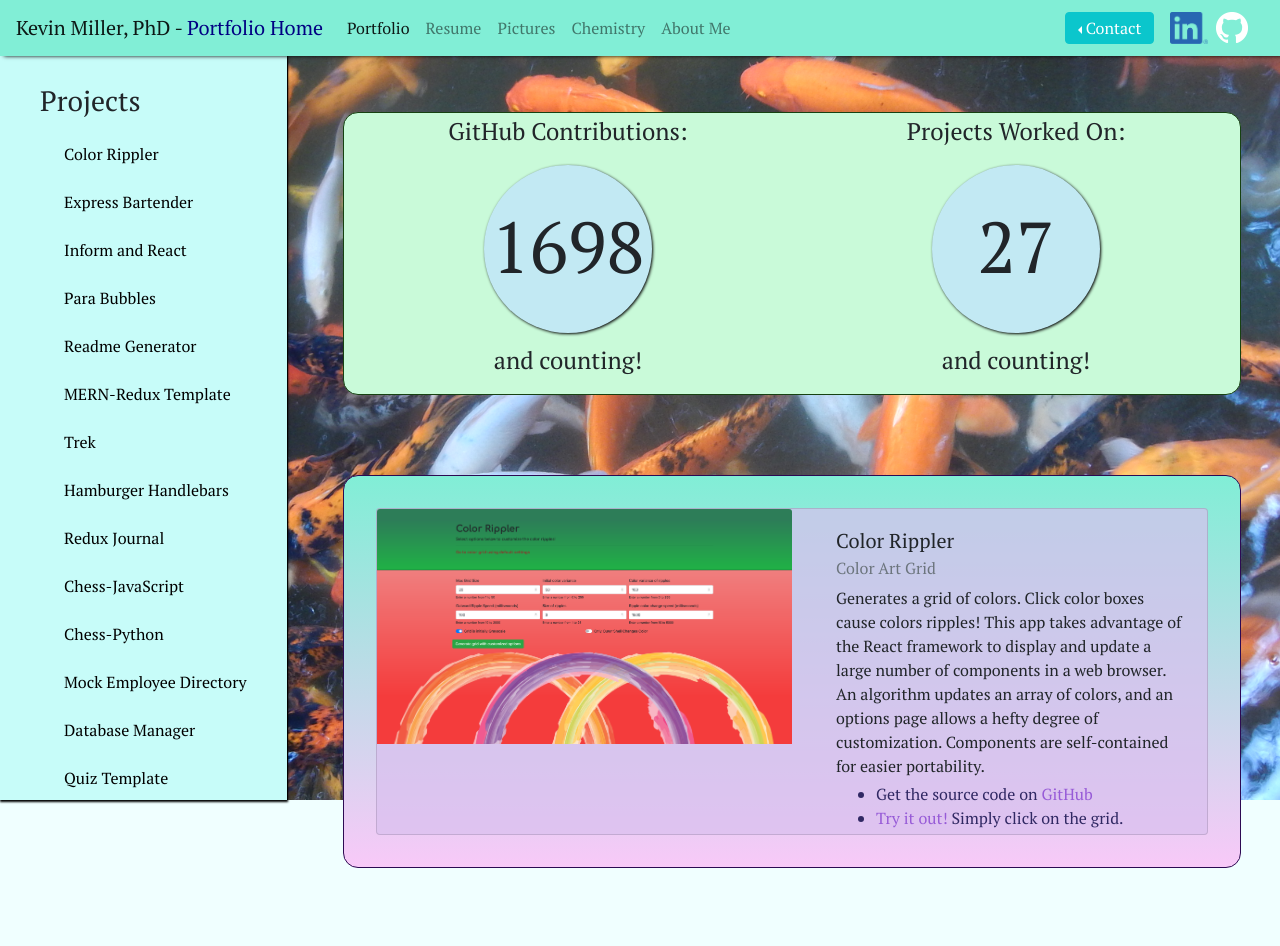
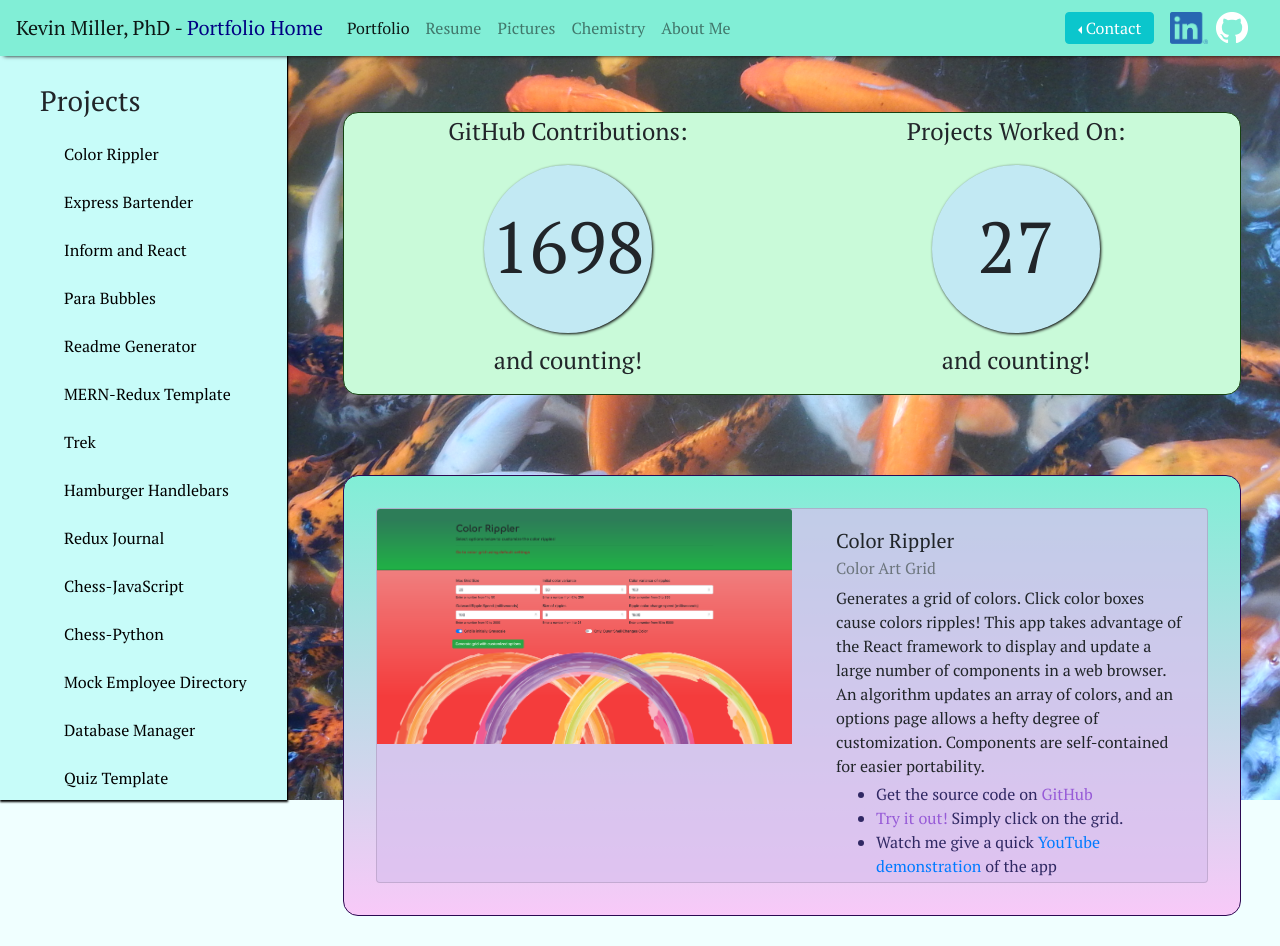
Before and after one commit to Koldenblue/kevin-miller-react-portfolio, a React (Create React App) app: page /portfolio in a window 1280 px wide. Shown: the top 946 px of the page. Built offline with nearby package versions, Linux system fonts and the light colour scheme.

Commit message:
added youtube link

```diff
--- a/src/pages/Portfolio.js
+++ b/src/pages/Portfolio.js
@@ -158,6 +158,7 @@ function Portfolio() {
                           <li>
                             <a target='_blank' rel="noopener noreferrer" href="https://color-rippler.herokuapp.com" className="card-link">Try it out!</a> Simply click on the grid.
                           </li>
+                          <li>Watch me give a quick <a target='_blank' rel="noopener noreferrer" href='https://youtu.be/8EgwGFP_FDQ'>YouTube demonstration</a> of the app</li>
                         </ul>
                       </div>
                     </div>
```
